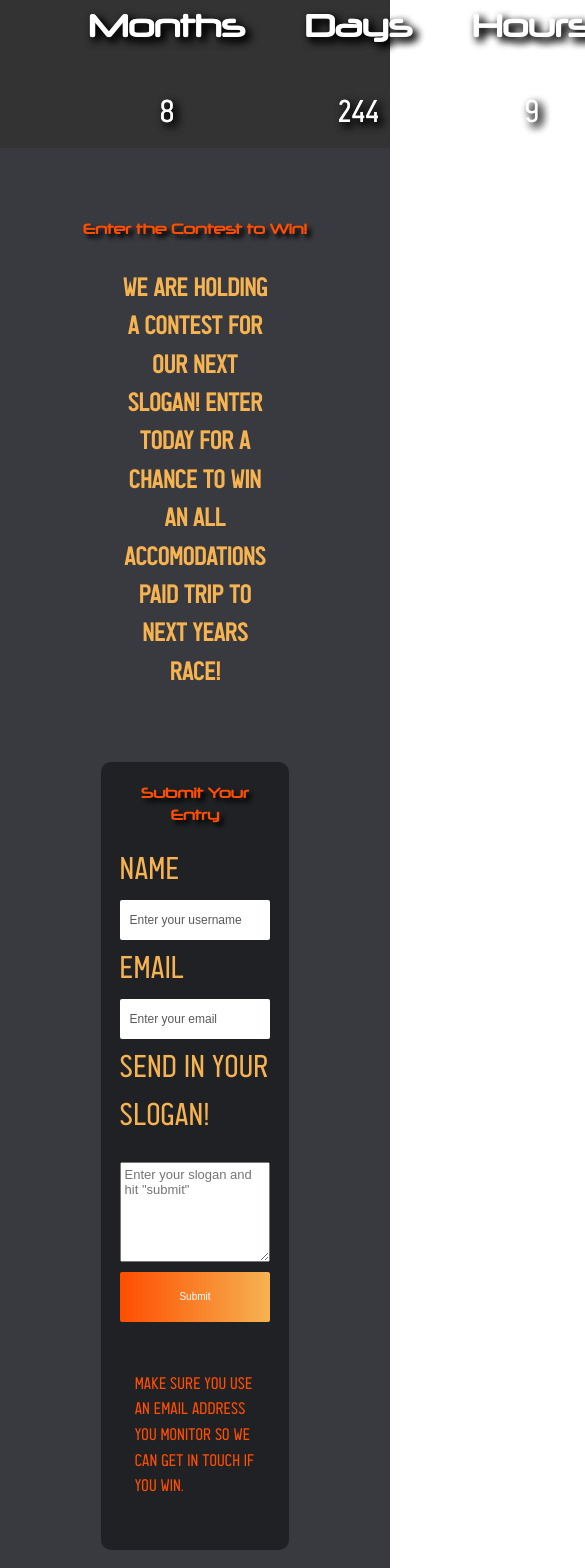
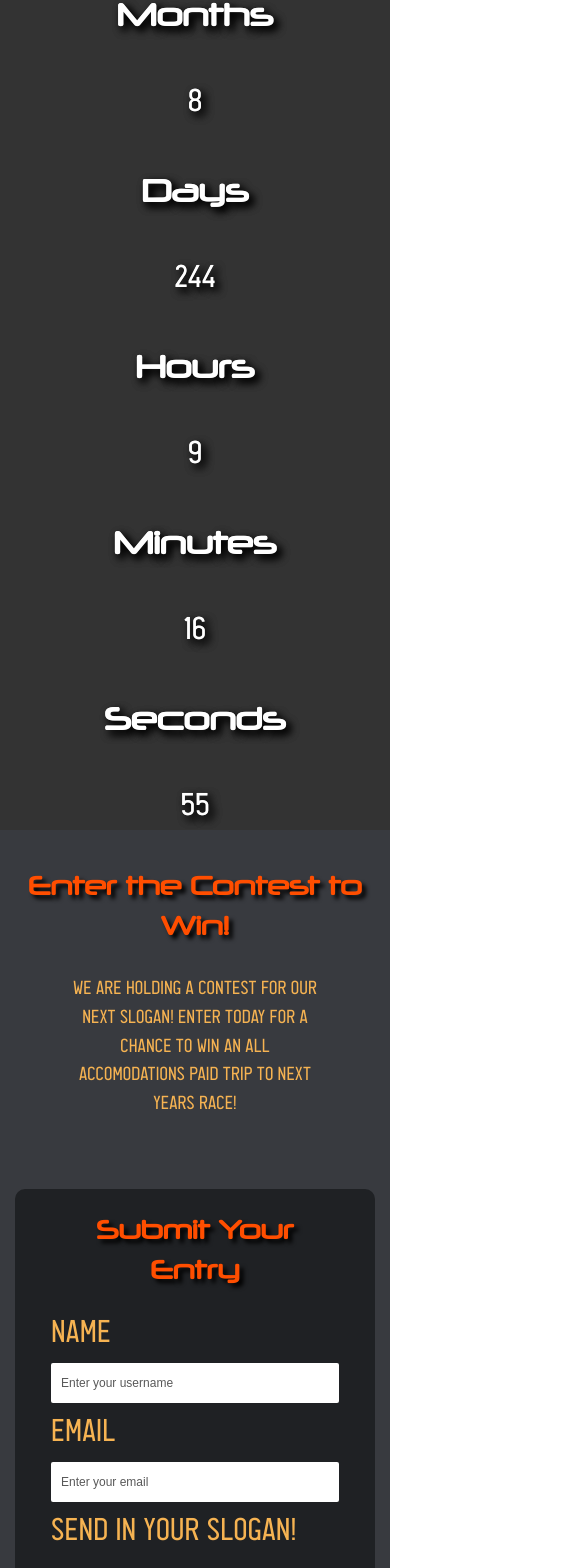
Before and after one commit to firesoflife/react-biketour-frontend, a React (Create React App) app: page / in a window 390 px wide. Shown: the part 1198-2766 px from the top of the page, 585 px wide, since content can reach past the window. Built offline with nearby package versions, Linux system fonts and the light colour scheme; what unsplash-js would draw is missing.

Commit message:
added responsive styling

```diff
--- a/src/App.scss
+++ b/src/App.scss
@@ -61,8 +61,8 @@ h2 {
 // Page & Component Styles
 @import './styles/navbar';
 @import './styles/mobileNav';
+@import './styles/countdown';
 @import './styles/landingpage';
-@import './styles/countdown';
 @import './styles/racermap';
 @import './styles/singleRacerProfiles';
 @import './styles/profilecards';
--- a/src/components/MobileNav.jsx
+++ b/src/components/MobileNav.jsx
@@ -1,6 +1,6 @@
 import React from 'react';
 import styled from 'styled-components';
-import { Link as Links } from 'react-scroll';
+import { Link as Links } from 'react-router-dom';
 import { FaTimes } from 'react-icons/fa';
 
 const MobileNav = ({ isOpen, toggle }) => {
@@ -12,21 +12,21 @@ const MobileNav = ({ isOpen, toggle }) => {
 				</Icon>
 				<MobileMenuWrapper>
 					<MobileMenu>
-						<MobileMenuLink to='home' onClick={toggle}>
+						<Link to='/' onClick={toggle}>
 							Home
-						</MobileMenuLink>
-						<MobileMenuLink to='profiles' onClick={toggle}>
+						</Link>
+						<Link to='/racers' onClick={toggle}>
 							Profiles
-						</MobileMenuLink>
-						<MobileMenuLink to='map' onClick={toggle}>
+						</Link>
+						<Link to='map' onClick={toggle}>
 							Map
-						</MobileMenuLink>
-						<MobileMenuLink to='gallery' onClick={toggle}>
+						</Link>
+						<Link to='gallery' onClick={toggle}>
 							Gallery
-						</MobileMenuLink>
-						<MobileMenuLink to='contest' onClick={toggle}>
+						</Link>
+						<Link to='contest' onClick={toggle}>
 							Contest
-						</MobileMenuLink>
+						</Link>
 					</MobileMenu>
 				</MobileMenuWrapper>
 			</MobileMenuContainer>
@@ -78,7 +78,7 @@ export const MobileMenu = styled.ul`
 	}
 `;
 
-export const MobileMenuLink = styled(Links)`
+export const Link = styled(Links)`
 	display: flex;
 	align-items: center;
 	justify-content: center;
--- a/src/pages/RacerProfiles.jsx
+++ b/src/pages/RacerProfiles.jsx
@@ -29,7 +29,7 @@ const RacerProfiles = () => {
 
 	return (
 		<Fragment>
-			<div className='header'>
+			<div className='header' id='profiles'>
 				<h1>Choose your Racer!</h1>
 				<div className='subheader'>
 					Track the location of your favourite racer and get their bios!
--- a/src/styles/_countdown.scss
+++ b/src/styles/_countdown.scss
@@ -46,3 +46,37 @@
 		text-shadow: 4px 4px 8px #000, 0 0 0 #fff, 4px 4px 8px #000;
 	}
 }
+
+@media screen and (max-width: 1068px) {
+	.counter-container {
+		height: auto;
+	}
+
+	.counter-box {
+		flex-direction: column;
+		text-align: center;
+	}
+
+	@media screen and (max-width: 767px) {
+		.counter-container {
+			height: auto;
+		}
+
+		.counter-box {
+			flex-direction: column;
+			text-align: center;
+		}
+
+		#contest.form-container {
+			padding: 1.5rem;
+
+			& h3 {
+				max-width: 70%;
+			}
+
+			& .form-box {
+				width: 85%;
+			}
+		}
+	}
+}
--- a/src/styles/_formlayout.scss
+++ b/src/styles/_formlayout.scss
@@ -14,7 +14,7 @@
 	}
 
 	h3 {
-		max-width: 50%;
+		max-width: 70%;
 		font-family: $main-font;
 		color: $color-four;
 		text-align: center;
@@ -49,3 +49,17 @@
 	display: flex;
 	justify-content: center;
 }
+
+@media screen and (max-width: 640px) {
+	.form-container h1 {
+		font-size: 2.5rem;
+	}
+	.form-container h3 {
+		font-size: 1.8rem;
+		font-weight: 400;
+	}
+
+	.form-container .form-box {
+		width: 100% !important;
+	}
+}
--- a/src/styles/_imageGallery.scss
+++ b/src/styles/_imageGallery.scss
@@ -25,5 +25,26 @@
 }
 
 .gallery-images {
-	max-width: 90%;
+	max-width: 100%;
 }
+
+@media screen and (max-width: 768px) {
+	.photopage-container .photo-grid {
+		grid-template-columns: repeat(2, 1fr);
+	}
+}
+
+@media screen and (max-width: 480px) {
+	.image-gallery-container {
+		align-items: center;
+	}
+
+	.photopage-container {
+		text-align: center;
+	}
+
+	.photopage-container .photo-grid {
+		display: flex;
+		flex-direction: column;
+	}
+}
--- a/src/styles/_profilecards.scss
+++ b/src/styles/_profilecards.scss
@@ -113,3 +113,24 @@ $color-four: #f6b352;
 		}
 	}
 }
+
+@media screen and (max-width: 812px) {
+	.header {
+		padding: 2rem 2rem;
+		margin: auto;
+	}
+
+	.grid {
+		grid-template-columns: repeat(2, 1fr);
+	}
+	.card-page {
+		width: 100%;
+	}
+}
+
+@media screen and (max-width: 640px) {
+	.grid {
+		grid-template-columns: repeat(1, 1fr);
+		padding: 0;
+	}
+}
--- a/src/styles/_racermap.scss
+++ b/src/styles/_racermap.scss
@@ -1,10 +1,13 @@
 .map-container {
+	display: flex;
+	flex-direction: column;
+	align-items: center;
 	border-top: 1px solid #ccc;
 	padding-top: 5rem;
 	height: 100vh;
+
 	background: #333;
 	display: flex;
-	flex-direction: column;
 }
 
 .title {
@@ -17,9 +20,14 @@
 }
 
 .leaflet-container {
+	display: flex;
+	justify-content: center;
 	margin: 3rem auto;
-	width: 1000px;
+	// width: 1000px;
+	width: 80vw;
+	margin: auto;
 	height: 500px;
+	margin: 2rem;
 }
 
 // Popup Styles
```
